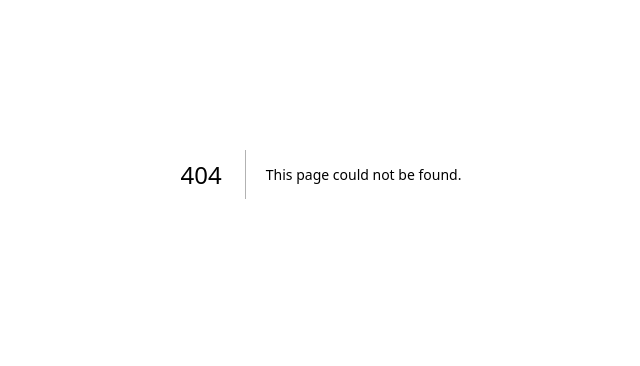
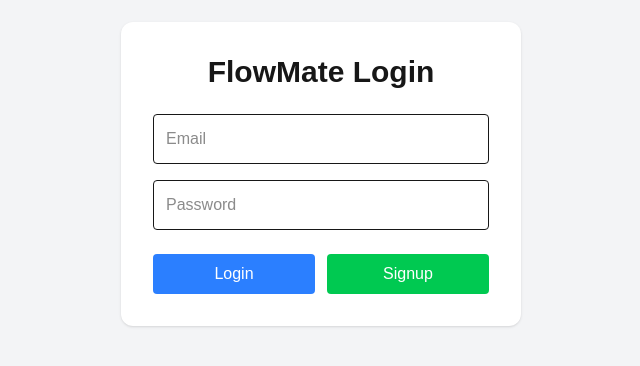
Before and after one commit to Shriyans406/FlowMate, a Next.js app in the folder web/: page /login in a window 1280 px wide. Before the commit this address had no page. Shown: the part 226-592 px from the top of the page, without its empty margins (319-959 px from the left). Built offline with nearby package versions, Linux system fonts and the light colour scheme; no server answers.

Commit message:
phase 9with bugs

```diff
--- a/web/package.json
+++ b/web/package.json
@@ -13,12 +13,13 @@
     "@google/generative-ai": "^0.24.1",
     "axios": "^1.16.0",
     "bullmq": "^5.76.5",
-    "firebase": "^12.12.1",
+    "firebase": "^12.13.0",
     "ioredis": "^5.10.1",
     "mongoose": "^9.6.1",
     "next": "16.2.4",
     "react": "19.2.4",
     "react-dom": "19.2.4",
+    "react-firebase-hooks": "^5.1.1",
     "zustand": "^5.0.12"
   },
   "devDependencies": {
--- /dev/null
+++ b/web/src/app/login/page.tsx
@@ -0,0 +1,97 @@
+"use client";
+
+import { useState } from "react";
+
+import {
+    signInWithEmailAndPassword,
+    createUserWithEmailAndPassword,
+} from "firebase/auth";
+
+import { auth } from "@/lib/firebase";
+
+import { useRouter } from "next/navigation";
+
+export default function LoginPage() {
+    const router = useRouter();
+
+    const [email, setEmail] = useState("");
+    const [password, setPassword] = useState("");
+
+    async function signup() {
+        try {
+            await createUserWithEmailAndPassword(
+                auth,
+                email,
+                password
+            );
+
+            alert("Account created!");
+
+            router.push("/");
+        } catch (err: any) {
+            alert(err.message);
+        }
+    }
+
+    async function login() {
+        try {
+            await signInWithEmailAndPassword(
+                auth,
+                email,
+                password
+            );
+
+            alert("Login successful!");
+
+            router.push("/");
+        } catch (err: any) {
+            alert(err.message);
+        }
+    }
+
+    return (
+        <div className="min-h-screen flex items-center justify-center bg-gray-100">
+            <div className="bg-white p-8 rounded-xl shadow w-[400px]">
+                <h1 className="text-3xl font-bold mb-6 text-center">
+                    FlowMate Login
+                </h1>
+
+                <input
+                    type="email"
+                    placeholder="Email"
+                    className="border p-3 rounded w-full mb-4"
+                    value={email}
+                    onChange={(e) =>
+                        setEmail(e.target.value)
+                    }
+                />
+
+                <input
+                    type="password"
+                    placeholder="Password"
+                    className="border p-3 rounded w-full mb-6"
+                    value={password}
+                    onChange={(e) =>
+                        setPassword(e.target.value)
+                    }
+                />
+
+                <div className="flex gap-3">
+                    <button
+                        onClick={login}
+                        className="bg-blue-500 text-white px-4 py-2 rounded w-full"
+                    >
+                        Login
+                    </button>
+
+                    <button
+                        onClick={signup}
+                        className="bg-green-500 text-white px-4 py-2 rounded w-full"
+                    >
+                        Signup
+                    </button>
+                </div>
+            </div>
+        </div>
+    );
+}
--- a/web/src/app/page.tsx
+++ b/web/src/app/page.tsx
@@ -3,6 +3,16 @@
 import { useEffect, useState } from "react";
 import axios from "axios";
 import { useStore } from "@/lib/store";
+
+
+import { signOut } from "firebase/auth";
+import { auth } from "@/lib/firebase";
+
+
+import { onAuthStateChanged } from "firebase/auth";
+//import { auth } from "@/lib/firebase";
+import { useRouter } from "next/navigation";
+
 
 export default function Home() {
   const {
@@ -15,6 +25,7 @@ export default function Home() {
   const [prompt, setPrompt] = useState("");
   const [loading, setLoading] = useState(false);
   const [stats, setStats] = useState<any>({});
+  const router = useRouter();
 
 
   async function fetchData() {
@@ -85,7 +96,18 @@ export default function Home() {
 
   useEffect(() => {
     fetchData();
+    onAuthStateChanged(auth, (user) => {
+      if (!user) {
+        router.push("/login");
+      }
+    });
   }, []);
+
+  async function logout() {
+    await signOut(auth);
+
+    alert("Logged out");
+  }
 
   return (
     <div className="min-h-screen bg-gray-100 p-6">
@@ -99,6 +121,13 @@ export default function Home() {
         <h2 className="text-xl font-semibold mb-3 text-gray-700">
           Create Workflow (AI)
         </h2>
+
+        <button
+          onClick={logout}
+          className="bg-red-500 text-white px-4 py-2 rounded"
+        >
+          Logout
+        </button>
 
         <div className="flex gap-2">
           <input
@@ -199,5 +228,7 @@ export default function Home() {
         </ul>
       </div>
     </div>
+
+
   );
 }
--- /dev/null
+++ b/web/src/lib/firebase.ts
@@ -0,0 +1,28 @@
+import { initializeApp } from "firebase/app";
+
+import {
+    getAuth,
+} from "firebase/auth";
+
+const firebaseConfig = {
+    apiKey: process.env.NEXT_PUBLIC_FIREBASE_API_KEY,
+
+    authDomain:
+        process.env.NEXT_PUBLIC_FIREBASE_AUTH_DOMAIN,
+
+    projectId:
+        process.env.NEXT_PUBLIC_FIREBASE_PROJECT_ID,
+
+    storageBucket:
+        process.env.NEXT_PUBLIC_FIREBASE_STORAGE_BUCKET,
+
+    messagingSenderId:
+        process.env.NEXT_PUBLIC_FIREBASE_MESSAGING_SENDER_ID,
+
+    appId:
+        process.env.NEXT_PUBLIC_FIREBASE_APP_ID,
+};
+
+const app = initializeApp(firebaseConfig);
+
+export const auth = getAuth(app);
```
Also changed, not shown: 1 other file (tests, documents, lock files or other folders).
